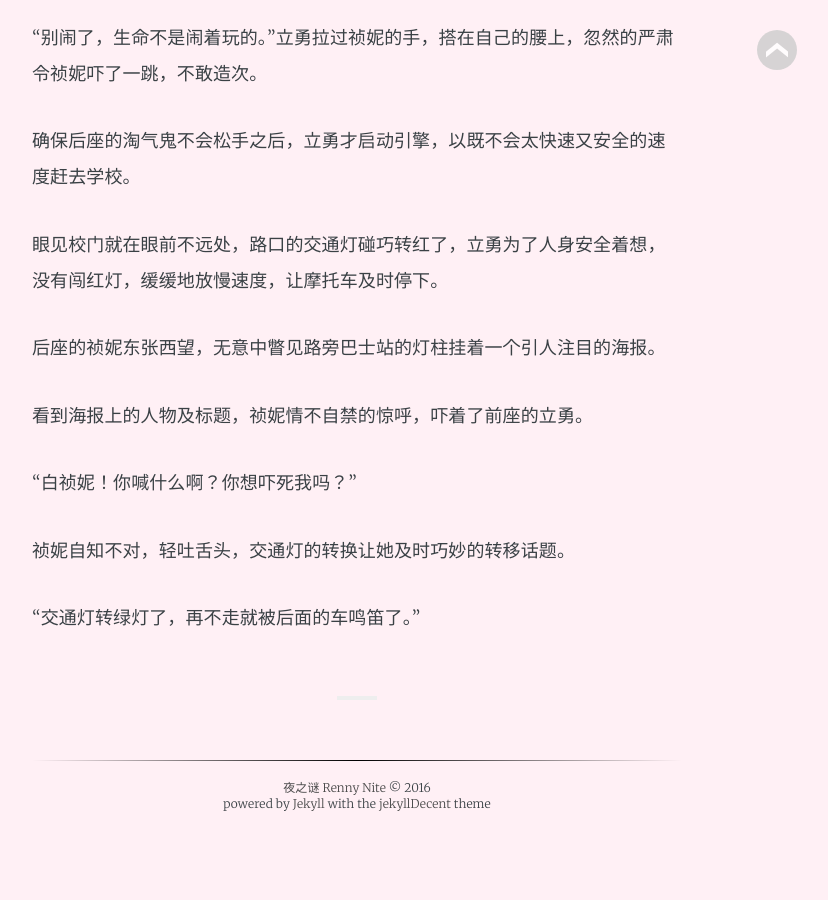
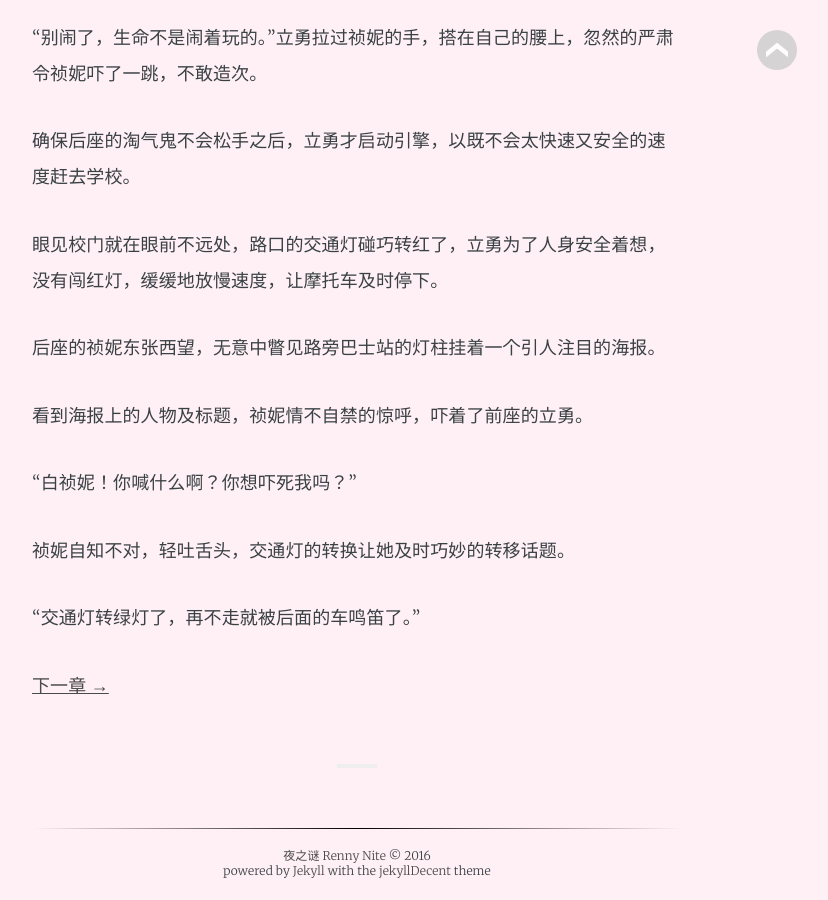
Before and after one commit to RennyNite0924/RennyNite0924.github.io, a Jekyll site: the page built from _posts/2014-05-07-the-sins-of-love-03.md, in a window 1280 px wide and 900 px high, scrolled down 1443 px. Shown: the whole window, without its empty margins (283-1111 px from the left). Built offline with Jekyll 4.4.1, drawn with Linux system fonts in a browser that asks for light colours; nearby versions of some CDN libraries; some web fonts are replaced; before the commit the page ends 2276 px from its top, so only the background shows below that.

Commit message:
Creating link to next chapter (03 to 04)

```diff
--- a/_posts/2014-05-07-the-sins-of-love-03.md
+++ b/_posts/2014-05-07-the-sins-of-love-03.md
@@ -39,3 +39,5 @@
 祯妮自知不对，轻吐舌头，交通灯的转换让她及时巧妙的转移话题。
 
 “交通灯转绿灯了，再不走就被后面的车鸣笛了。”
+
+[下一章 →](/novels/2014/05/08/the-sins-of-love-04.html)
```
